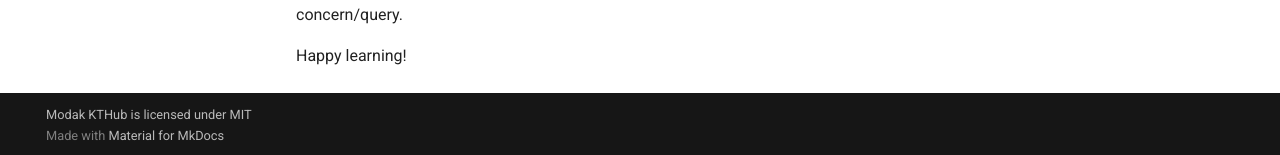
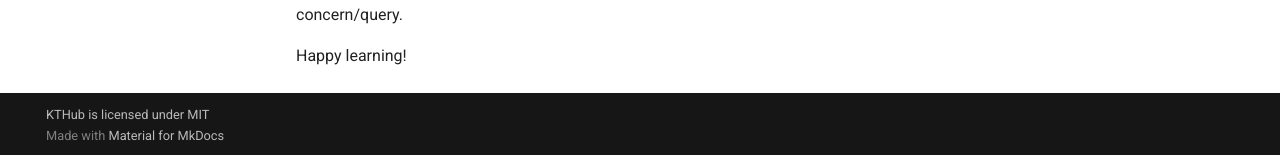
Before and after one commit to KnowledgeTransferHub/Workshops-Wiki, an MkDocs documentation site: the page built from docs/index.md, in a window 1280 px wide and 1290 px high. Shown: the part 1132-1287 px from the top of the window. Built offline with MkDocs 1.6.1 and Material for MkDocs 9.7.7, drawn with Linux system fonts in a browser that asks for light colours; comment, search, counter and statistics services are not loaded.

Commit message:
adding mkdocs

```diff
--- a/mkdocs.yml
+++ b/mkdocs.yml
@@ -4,7 +4,7 @@ site_url: https://KTHub.io/
 
 site_author: Sadhvik Chirunomula
 repo_url: "https://github.com/KnowledgeTransferHub/Workshops-Wiki"
-copyright: "Modak KTHub is licensed under MIT"
+copyright: "KTHub is licensed under MIT"
 
 theme:
   name: material
```
